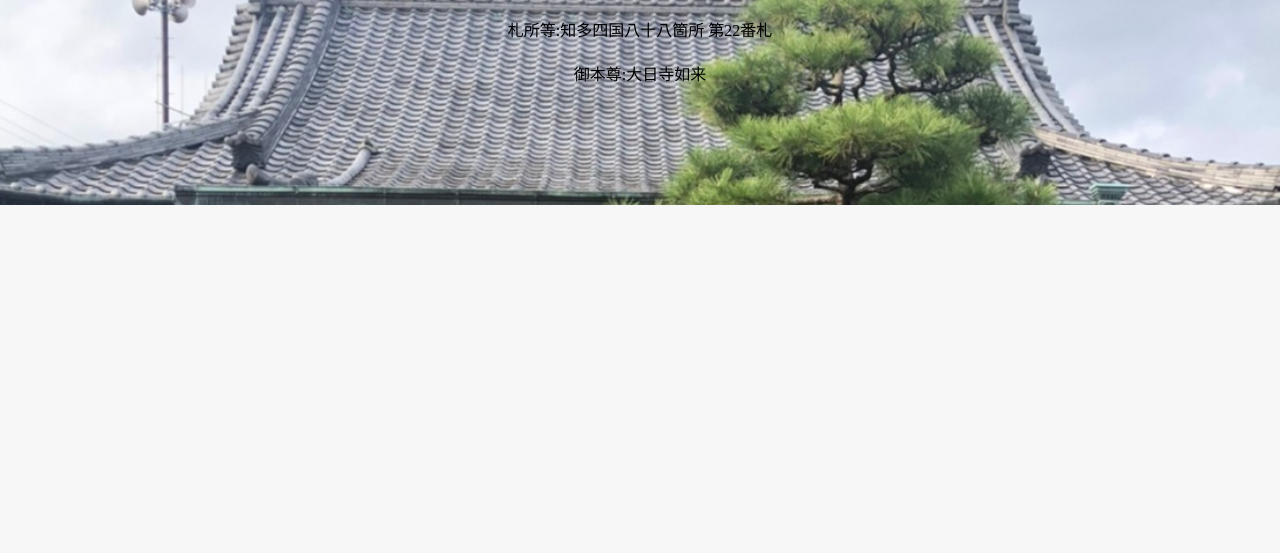
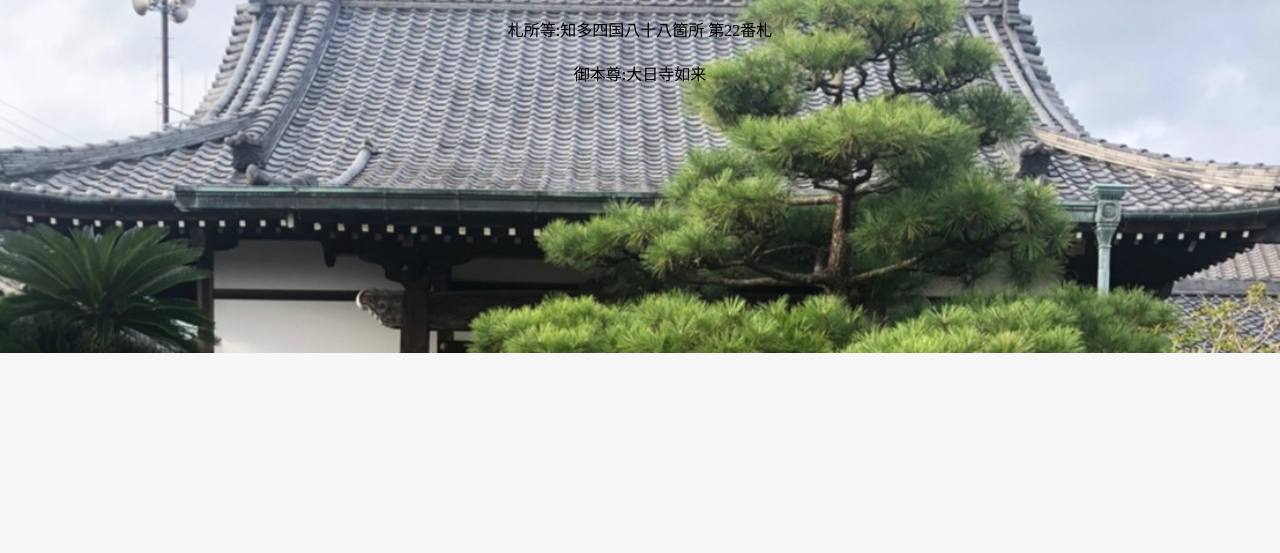
Before and after one commit to dainichiji/dainichiji.github.io, a plain HTML site: page index.html in a window 1280 px wide. Shown: the part 247-800 px from the top of the page. Drawn offline with Linux system fonts and the light colour scheme.

Commit message:
Update stylesheet.css

```diff
--- a/stylesheet.css
+++ b/stylesheet.css
@@ -21,7 +21,7 @@ a {
   padding: 180px 0 100px 0;
   background-image: url(1664943436617.jpg);
   background-size: cover;
-  hright: 600px;
+  height: 600px;
   color: white;
   text-align: center;
 }
```
